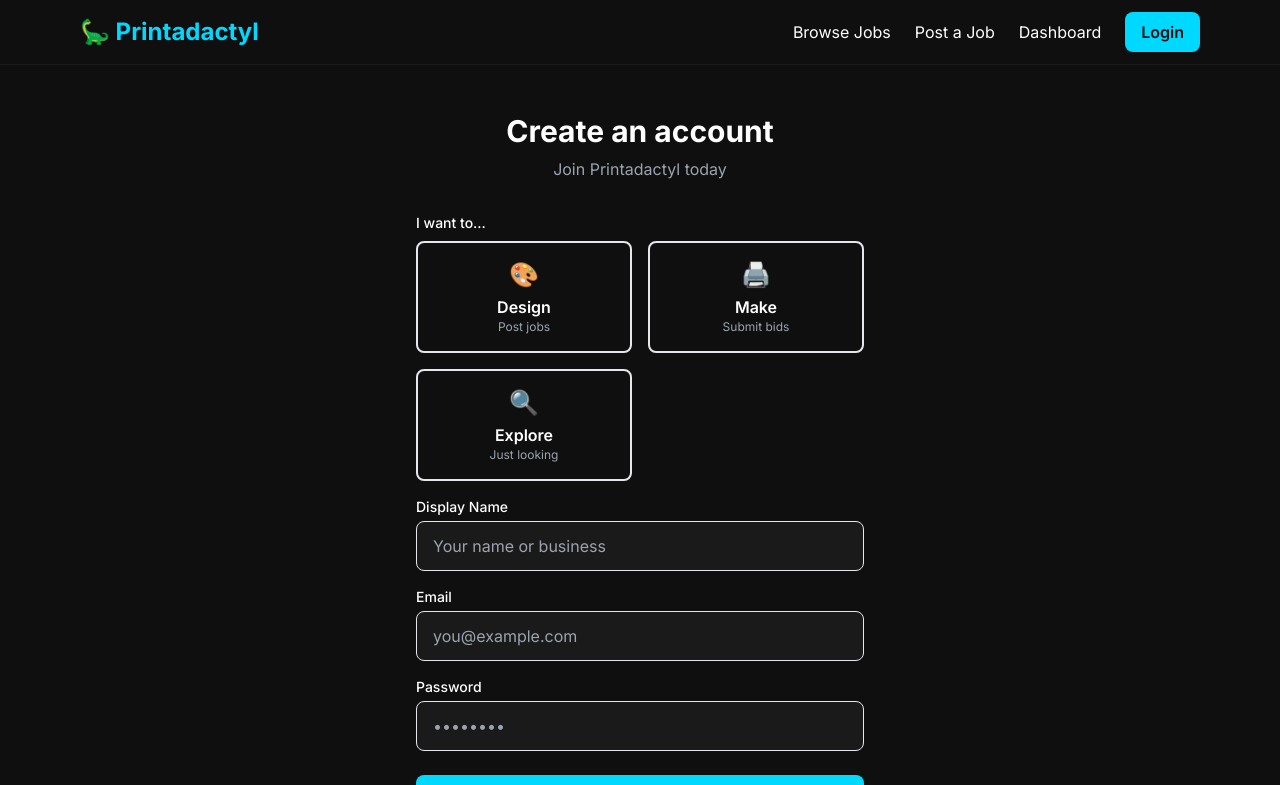
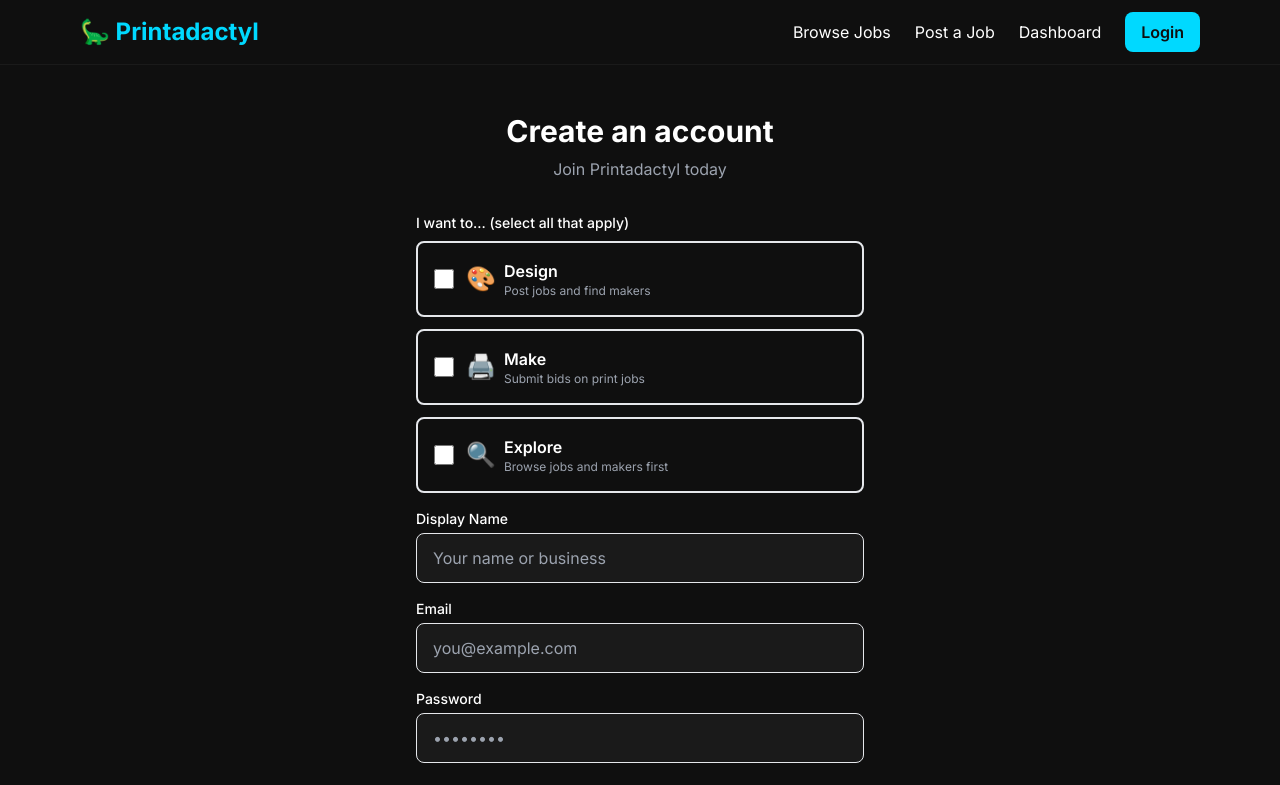
Before and after one commit to CuriousCornucopious/printadactyl, a Next.js app: page /signup in a window 1280 px wide. Shown: the top 785 px of the page. Built offline with nearby package versions, Linux system fonts and the light colour scheme; no server answers.

Commit message:
Update signup: real checkboxes with 'select all that apply'

```diff
--- a/app/signup/page.tsx
+++ b/app/signup/page.tsx
@@ -88,47 +88,59 @@ export default function SignupPage() {
           <div className="space-y-4">
             {/* Role selector - checkboxes */}
             <div>
-              <label className="block text-sm font-medium mb-2">I want to...</label>
-              <div className="grid grid-cols-2 gap-4">
-                <button
-                  type="button"
-                  onClick={() => toggleRole('designer')}
-                  className={`p-4 rounded-lg border-2 transition-colors ${
+              <label className="block text-sm font-medium mb-2">I want to... (select all that apply)</label>
+              <div className="space-y-3">
+                <label className={`flex items-center p-4 rounded-lg border-2 cursor-pointer transition-colors ${
                   roles.includes('designer')
                     ? 'border-primary bg-primary/10'
                     : 'border-surface-light hover:border-gray-600'
-                  }`}
-                >
-                  <div className="text-2xl mb-1">🎨</div>
+                }`}>
+                  <input
+                    type="checkbox"
+                    checked={roles.includes('designer')}
+                    onChange={() => toggleRole('designer')}
+                    className="w-5 h-5 mr-3"
+                  />
+                  <span className="text-2xl mr-2">🎨</span>
+                  <div>
                     <div className="font-semibold">Design</div>
-                  <div className="text-xs text-gray-400">Post jobs</div>
-                </button>
-                <button
-                  type="button"
-                  onClick={() => toggleRole('maker')}
-                  className={`p-4 rounded-lg border-2 transition-colors ${
+                    <div className="text-xs text-gray-400">Post jobs and find makers</div>
+                  </div>
+                </label>
+                <label className={`flex items-center p-4 rounded-lg border-2 cursor-pointer transition-colors ${
                   roles.includes('maker')
                     ? 'border-primary bg-primary/10'
                     : 'border-surface-light hover:border-gray-600'
-                  }`}
-                >
-                  <div className="text-2xl mb-1">🖨️</div>
+                }`}>
+                  <input
+                    type="checkbox"
+                    checked={roles.includes('maker')}
+                    onChange={() => toggleRole('maker')}
+                    className="w-5 h-5 mr-3"
+                  />
+                  <span className="text-2xl mr-2">🖨️</span>
+                  <div>
                     <div className="font-semibold">Make</div>
-                  <div className="text-xs text-gray-400">Submit bids</div>
-                </button>
-                <button
-                  type="button"
-                  onClick={() => toggleRole('explorer')}
-                  className={`p-4 rounded-lg border-2 transition-colors ${
+                    <div className="text-xs text-gray-400">Submit bids on print jobs</div>
+                  </div>
+                </label>
+                <label className={`flex items-center p-4 rounded-lg border-2 cursor-pointer transition-colors ${
                   roles.includes('explorer')
                     ? 'border-primary bg-primary/10'
                     : 'border-surface-light hover:border-gray-600'
-                  }`}
-                >
-                  <div className="text-2xl mb-1">🔍</div>
+                }`}>
+                  <input
+                    type="checkbox"
+                    checked={roles.includes('explorer')}
+                    onChange={() => toggleRole('explorer')}
+                    className="w-5 h-5 mr-3"
+                  />
+                  <span className="text-2xl mr-2">🔍</span>
+                  <div>
                     <div className="font-semibold">Explore</div>
-                  <div className="text-xs text-gray-400">Just looking</div>
-                </button>
+                    <div className="text-xs text-gray-400">Browse jobs and makers first</div>
+                  </div>
+                </label>
               </div>
             </div>
 
```
Lines whose indentation alone changed are shown as unchanged.
